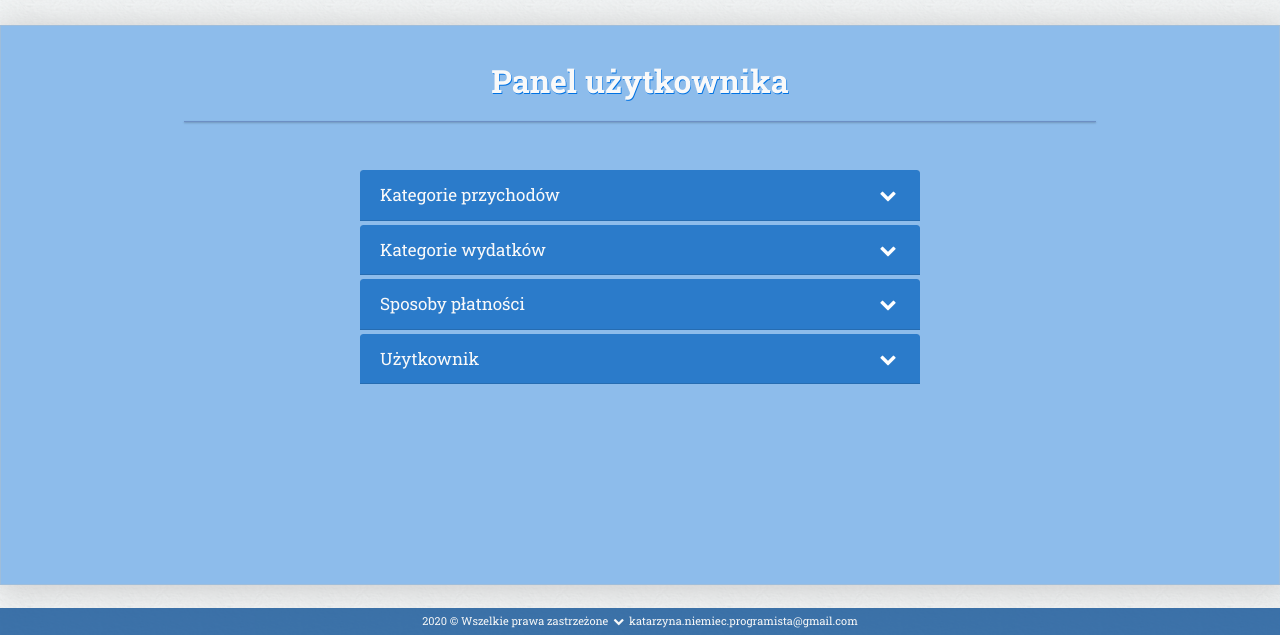
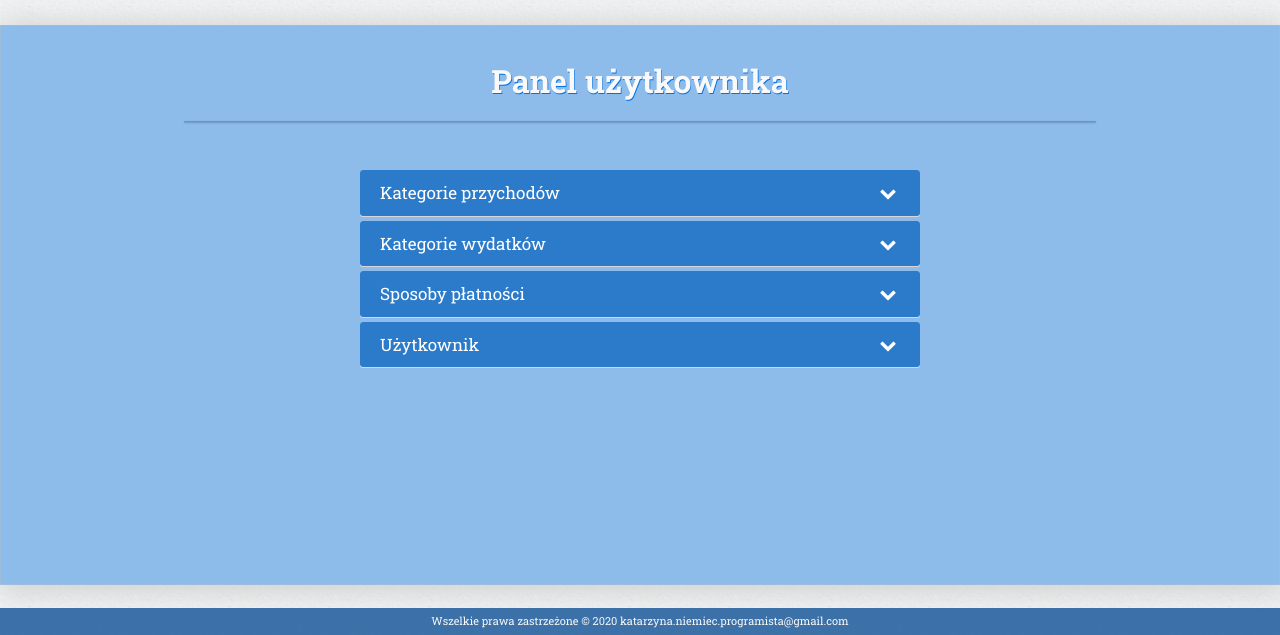
Before and after one commit to kasiaaa782/personal-budget-MVC, a PHP site: page /posts/settings/settings in a window 1280 px wide. Shown: the part 170-805 px from the top of the page. Run offline with PHP 8.4, Linux system fonts and the light colour scheme; the visitor is signed in with stand-in values (Sample User, id 1); tables that the repository leaves empty or names only in its code hold one stand-in row (values such as "Sample post"); some libraries are stand-ins or nearby versions.

Commit message:
Improved user panel

```diff
--- a/App/Views/404.html
+++ b/App/Views/404.html
@@ -1,6 +1,12 @@
 {% extends "base.html" %}
 
 {% block title %}Page not found{% endblock %}
+
+{% block head %}
+
+<link rel="stylesheet" href="../css/money.css" type="text/css">
+
+{% endblock %}
 
 {% block body %}
 
--- a/App/Views/500.html
+++ b/App/Views/500.html
@@ -1,6 +1,12 @@
 {% extends "base.html" %}
 
 {% block title %}Error{% endblock %}
+
+{% block head %}
+
+<link rel="stylesheet" href="../css/money.css" type="text/css">
+
+{% endblock %}
 
 {% block body %}
 
--- a/App/Views/Balance/balance.html
+++ b/App/Views/Balance/balance.html
@@ -1,6 +1,12 @@
 {% extends "base.html" %}
 
 {% block title %}Budżet osobisty - Bilans finansowy{% endblock %}
+
+{% block head %}
+
+<link rel="stylesheet" href="../css/money.css" type="text/css">
+
+{% endblock %}
 
 {% block navigation %}
 
--- a/App/Views/Home/index.html
+++ b/App/Views/Home/index.html
@@ -1,6 +1,12 @@
 {% extends "base.html" %}
 
 {% block title %}Budżet Osobisty{% endblock %}
+
+{% block head %}
+
+<link rel="stylesheet" href="../css/money.css" type="text/css">
+
+{% endblock %}
 
 {% block body %}
 
--- a/App/Views/Login/new.html
+++ b/App/Views/Login/new.html
@@ -1,12 +1,6 @@
 {% extends "base.html" %}
 
 {% block title %}Budżet osobisty - Zaloguj się!{% endblock %}
-
-{% block head %}
-
-<link rel="stylesheet" href="../css/money.css" type="text/css">
-
-{% endblock %}
 
 {% block body %}
 
--- a/App/Views/Posts/expense.html
+++ b/App/Views/Posts/expense.html
@@ -24,6 +24,8 @@
 {% endblock %}
 
 {% block head %}
+
+<link rel="stylesheet" href="../css/money.css" type="text/css">
 
 <script>
     function checkData() {
--- a/App/Views/Posts/income.html
+++ b/App/Views/Posts/income.html
@@ -24,6 +24,8 @@
 {% endblock %}
 
 {% block head %}
+
+<link rel="stylesheet" href="../css/money.css" type="text/css">
 
 <script>
     function checkData() {
--- a/App/Views/Settings/settings.html
+++ b/App/Views/Settings/settings.html
@@ -4,35 +4,36 @@
 
 {% block head %}
 
-<link rel="stylesheet" href="../css/money.css" type="text/css">
 <link rel="stylesheet" href="../css/fontello.css" type="text/css">
 
 <script>
 
   function changeArrows(up) {
-    if (up.className == "icon-down-open") {
-      up.className = "icon-up-open";
+    if (up.attr('class') == "icon-down-open") {
+      up.attr("class", "icon-up-open");
     } else {
-      up.className = "icon-down-open";
+      up.attr("class", "icon-down-open");
     }
   }
 
   $(document).ready(function () {
-    $("#up1").click(function () {
-      changeArrows(this);
-      $("#up2, #up3, #up4").removeClass('icon-up-open').addClass('icon-down-open');
+    $("#option1").click(function () {
+      changeArrows($("#up1"));
+      $("#up2, #up3, #up4").attr("class", "icon-down-open");
     });
-    $("#up2").click(function () {
-      changeArrows(this);
-      $("#up1, #up3, #up4").removeClass('icon-up-open').addClass('icon-down-open');
+    $("#option2").click(function () {
+      changeArrows($("#up2"));
+      $("#up1, #up3, #up4").attr("class", "icon-down-open");
     });
-    $("#up3").click(function () {
-      changeArrows(this);
-      $("#up1, #up2, #up4").removeClass('icon-up-open').addClass('icon-down-open');
+
+    $("#option3").click(function () {
+      changeArrows($("#up3"));
+      $("#up1, #up2, #up4").attr("class", "icon-down-open");
     });
-    $("#up4").click(function () {
-      changeArrows(this);
-      $("#up1, #up2, #up3").removeClass('icon-up-open').addClass('icon-down-open');
+
+    $("#option4").click(function () {
+      changeArrows($("#up4"));
+      $("#up1, #up2, #up3").attr("class", "icon-down-open");
     });
   });
 
@@ -70,24 +71,26 @@
         Panel użytkownika
       </div>
       <hr class="line mt-3 mb-5">
-      <div id="accordion">
+      <div id="accordion" style="width: 70vmin">
         <div class="card mb-1">
-          <div class="card-header block_option">
-            Kategorie przychodów
-            <a class="collapsed card-link" data-toggle="collapse" href="#collapseOne">
+          <div class="card-header">
+            <a class="collapsed card-link block_option" id="option1" data-toggle="collapse" href="#collapseOne">
+              Kategorie przychodów
               <i class="icon-down-open" aria-hidden="true" id="up1"></i>
             </a>
           </div>
           <div id="collapseOne" class="collapse" data-parent="#accordion">
             <div class="card-body">
-              Lorem ipsum..
+              <div>Lorem ipsum.. </div>
+              <div>Lorem ipsum.. </div>
+              <div>Lorem ipsum.. </div>
             </div>
           </div>
         </div>
         <div class="card mb-1">
-          <div class="card-header block_option">
-            Kategorie wydatków
-            <a class="collapsed card-link" data-toggle="collapse" href="#collapseTwo">
+          <div class="card-header">
+            <a class="collapsed card-link block_option" id="option2" data-toggle="collapse" href="#collapseTwo">
+              Kategorie wydatków
               <i class="icon-down-open" aria-hidden="true" id="up2"></i>
             </a>
           </div>
@@ -98,9 +101,9 @@
           </div>
         </div>
         <div class="card mb-1">
-          <div class="card-header block_option">
-            Sposoby płatności
-            <a class="collapsed card-link" data-toggle="collapse" href="#collapseThree">
+          <div class="card-header">
+            <a class="collapsed card-link block_option" id="option3" data-toggle="collapse" href="#collapseThree">
+              Sposoby płatności
               <i class="icon-down-open" aria-hidden="true" id="up3"></i>
             </a>
           </div>
@@ -111,9 +114,9 @@
           </div>
         </div>
         <div class="card mb-1">
-          <div class="card-header block_option">
-            Użytkownik
-            <a class="collapsed card-link" data-toggle="collapse" href="#collapseFour">
+          <div class="card-header">
+            <a class="collapsed card-link block_option" id="option4" data-toggle="collapse" href="#collapseFour">
+              Użytkownik
               <i class="icon-down-open" aria-hidden="true" id="up4"></i>
             </a>
           </div>
--- a/App/Views/base.html
+++ b/App/Views/base.html
@@ -14,6 +14,7 @@
     <link rel="stylesheet" href="../css/bootstrap.min.css">
     <link rel="stylesheet" href="../css/style3.css" type="text/css" />
     <link href="https://fonts.googleapis.com/css?family=Roboto+Slab:400,700&display=swap" rel="stylesheet">
+
     <script src="https://code.jquery.com/jquery-3.1.1.min.js"
         integrity="sha256-hVVnYaiADRTO2PzUGmuLJr8BLUSjGIZsDYGmIJLv2b8=" crossorigin="anonymous"></script>
 
@@ -48,7 +49,7 @@
 
         </main>
         <footer id="footer">
-            2020 &copy; Wszelkie prawa zastrzeżone
+            Wszelkie prawa zastrzeżone &copy; 2020
             <i class="icon-mail"></i> katarzyna.niemiec.programista@gmail.com
         </footer>
     </div>
--- a/public/css/style3.css
+++ b/public/css/style3.css
@@ -577,26 +577,31 @@ table{
 		text-shadow: none;
 }
 
+.card {
+	border: #2b7bca !important;
+	border-radius: 3px 3px 3px 3px;
+}
+
+.card-header {
+	padding: 0;
+	border-radius: 3px 3px 3px 3px !important;
+}
+
+.accordion {
+	width: 70vh !important;
+}
+
 .block_option{
 	background-color:#2b7bca;
-	width: 70vmin;
+	width: 100%;
 	display: flex;
 	justify-content: space-between;
+	padding: 10px 20px 10px 20px;
+	border-radius: 3px 3px 3px 3px;
 }
 
 
 
-
-
-
-.accordion {
-	width: 70% !important;
-}
-
-.card {
-	border: #2b7bca !important;
-	border-radius: 3px 3px 3px 3px;
-}
 
 .bg-option-blue{
 	background-color: #2b7bca !important;
```
